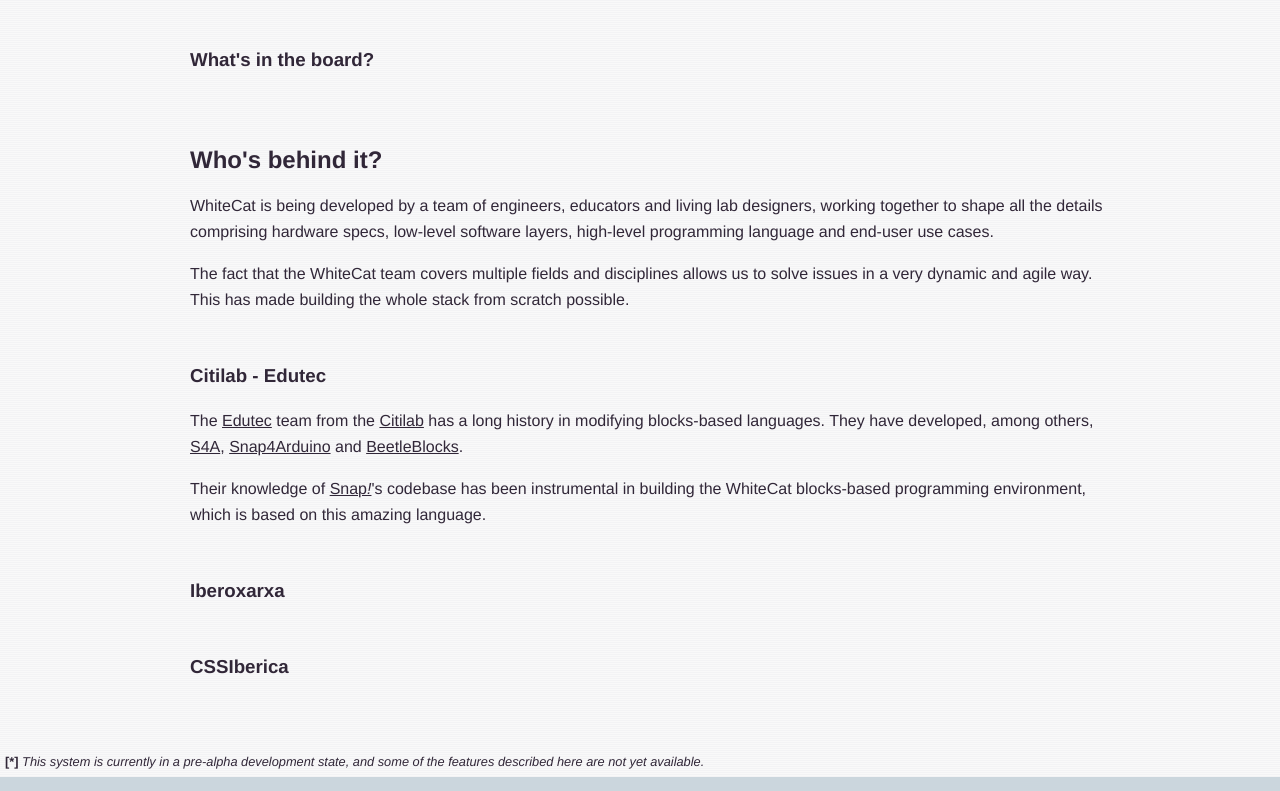
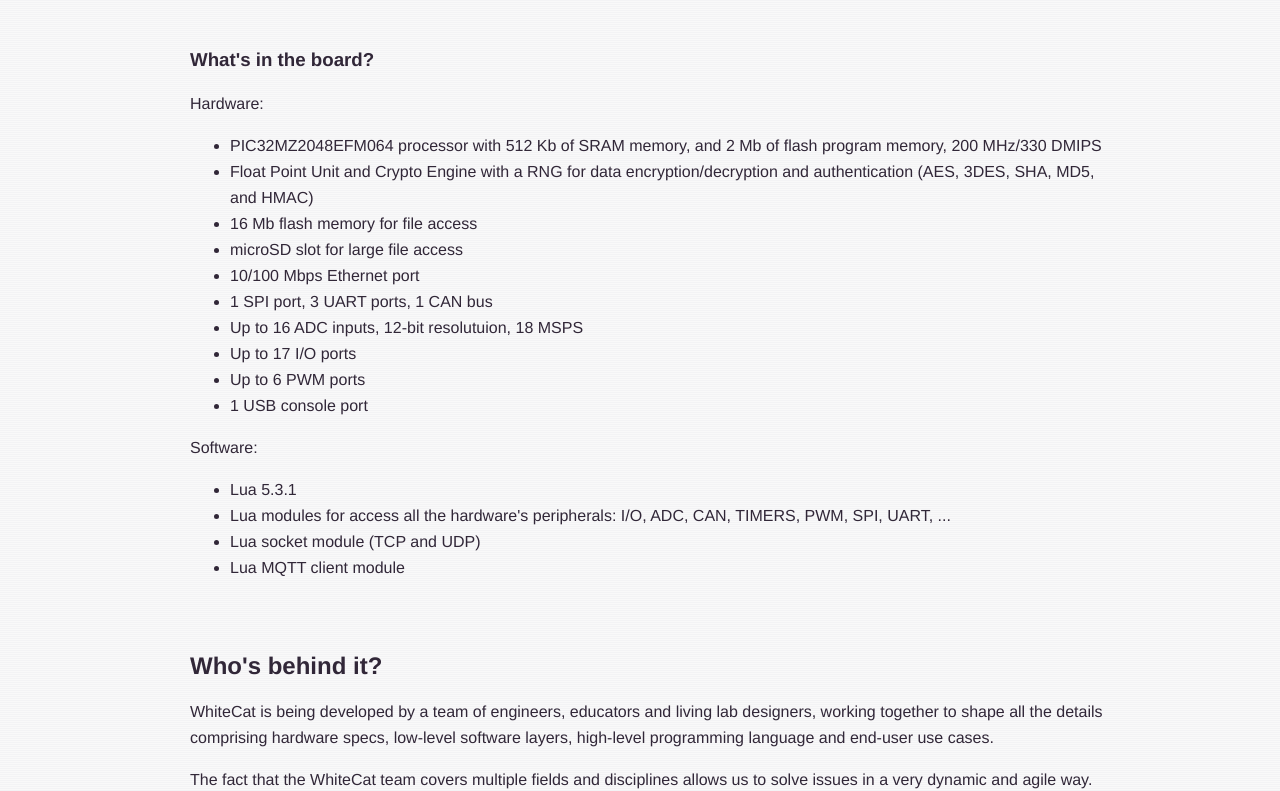
Before and after one commit to whitecatboard/blocks-environment, a plain HTML site: page index.html in a window 1280 px wide. Shown: the part 3442-4233 px from the top of the page. Drawn offline with Linux system fonts and the light colour scheme.

Commit message:
hardware specs etc

```diff
--- a/index.html
+++ b/index.html
@@ -100,7 +100,26 @@
                     </section>
                     <section>
                         <h3>What's in the board?</h3>
-                        <p></p>
+                        <p>Hardware:</p>
+                        <ul>
+                            <li>PIC32MZ2048EFM064 processor with 512 Kb of SRAM memory, and 2 Mb of flash program memory, 200 MHz/330 DMIPS</li>
+                            <li>Float Point Unit and Crypto Engine with a RNG for data encryption/decryption and authentication (AES, 3DES, SHA, MD5, and HMAC)</li>
+                            <li>16 Mb flash memory for file access</li>
+                            <li>microSD slot for large file access</li>
+                            <li>10/100 Mbps Ethernet port</li>
+                            <li>1 SPI port, 3 UART ports, 1 CAN bus</li>
+                            <li>Up to 16 ADC inputs, 12-bit resolutuion, 18 MSPS</li>
+                            <li>Up to 17 I/O ports</li>
+                            <li>Up to 6 PWM ports</li>
+                            <li>1 USB console port</li>
+                        </ul>
+                        <p>Software:</p>
+                        <ul>
+                            <li>Lua 5.3.1</li>
+                            <li>Lua modules for access all the hardware's peripherals: I/O, ADC, CAN, TIMERS, PWM, SPI, UART, ...</li>
+                            <li>Lua socket module (TCP and UDP)</li>
+                            <li>Lua MQTT client module</li>
+                        </ul>
                     </section>
                 </article>
 
```
